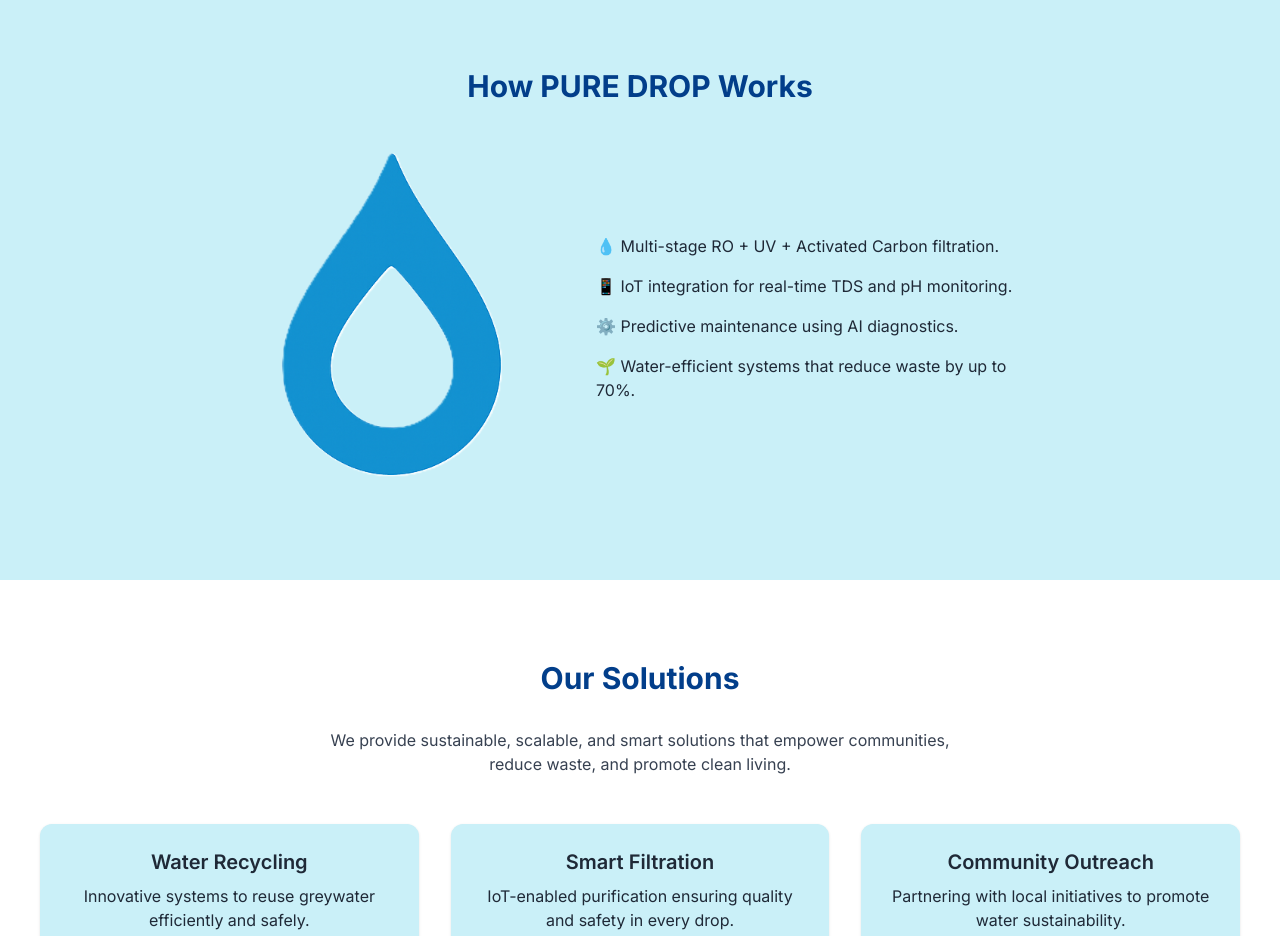
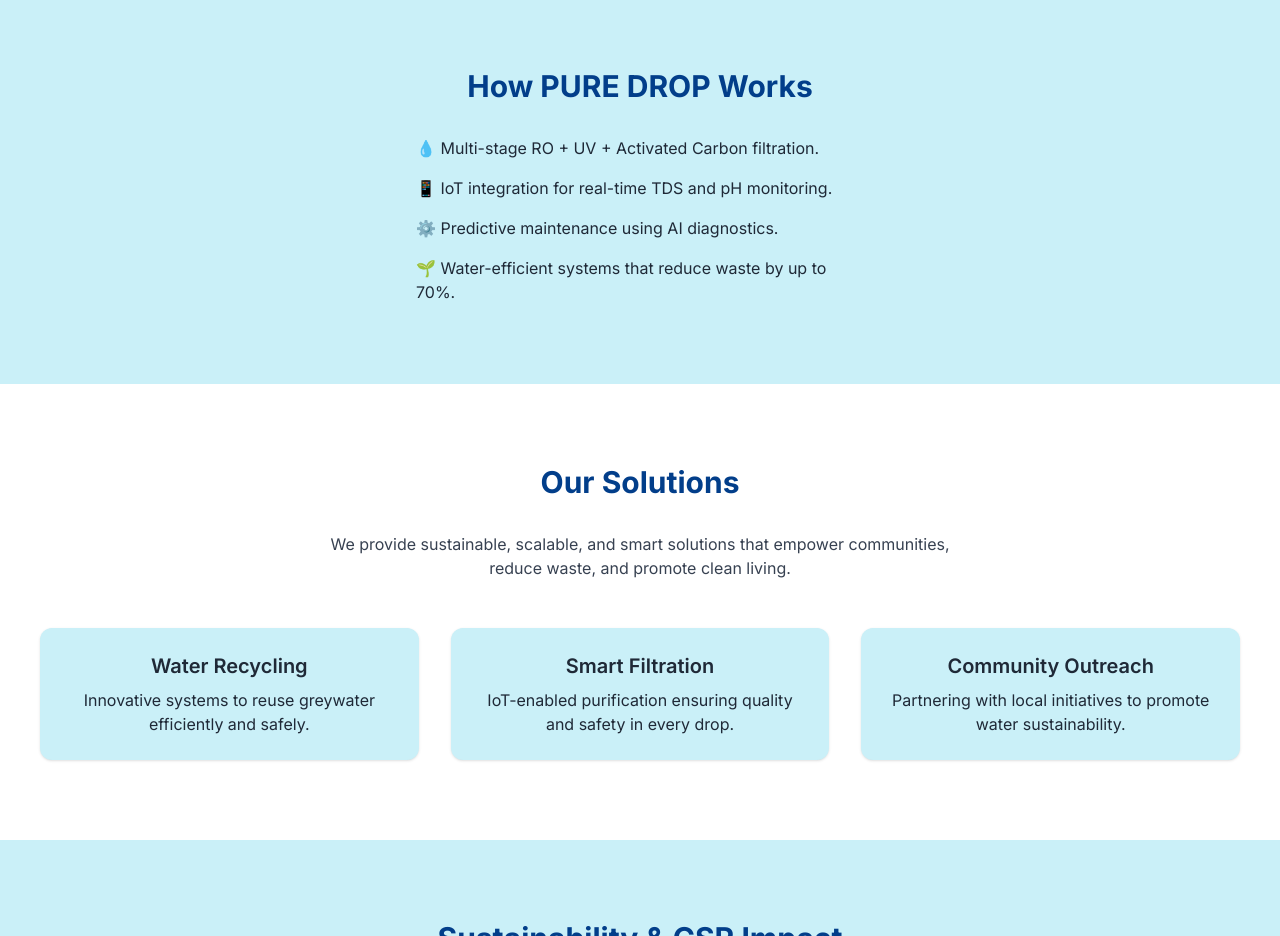
Before and after one commit to NAGARJUNA2005/Pure-Drop, a React (Vite) app: page / in a window 1280 px wide. Shown: the part 1200-2136 px from the top of the page. Built offline with nearby package versions, Linux system fonts and the light colour scheme.

Commit message:
SEO + favicon updates

```diff
--- a/src/components/Process.jsx
+++ b/src/components/Process.jsx
@@ -5,7 +5,6 @@
     <section id="process" className="py-20 px-10 bg-brand-light text-center">
       <h2 className="text-3xl font-bold text-brand-dark mb-8">How PURE DROP Works</h2>
       <div className="flex flex-col md:flex-row items-center justify-center gap-10">
-        <img src="/src/assets/logo.png" alt="Water Process" className="w-80" />
         <ul className="text-left space-y-4 max-w-md">
           <li>💧 Multi-stage RO + UV + Activated Carbon filtration.</li>
           <li>📱 IoT integration for real-time TDS and pH monitoring.</li>
```
